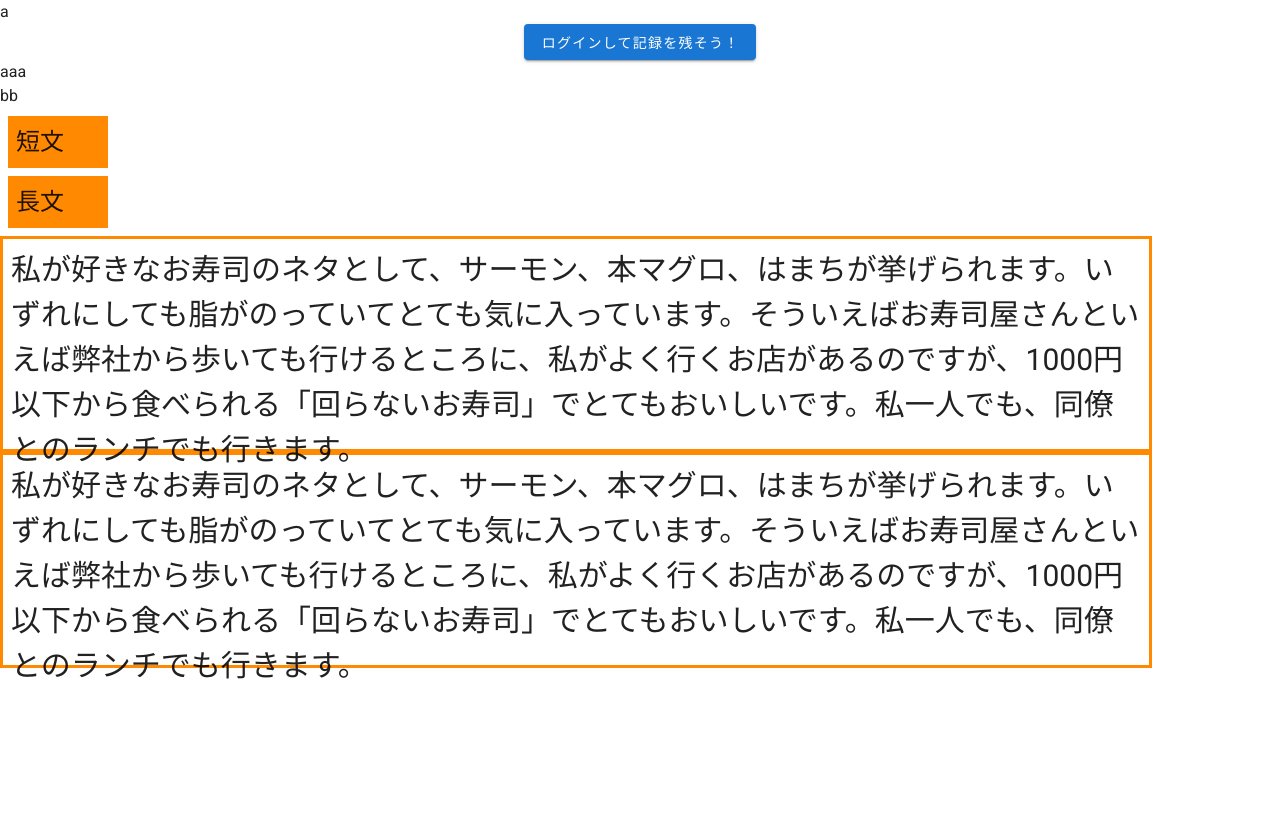
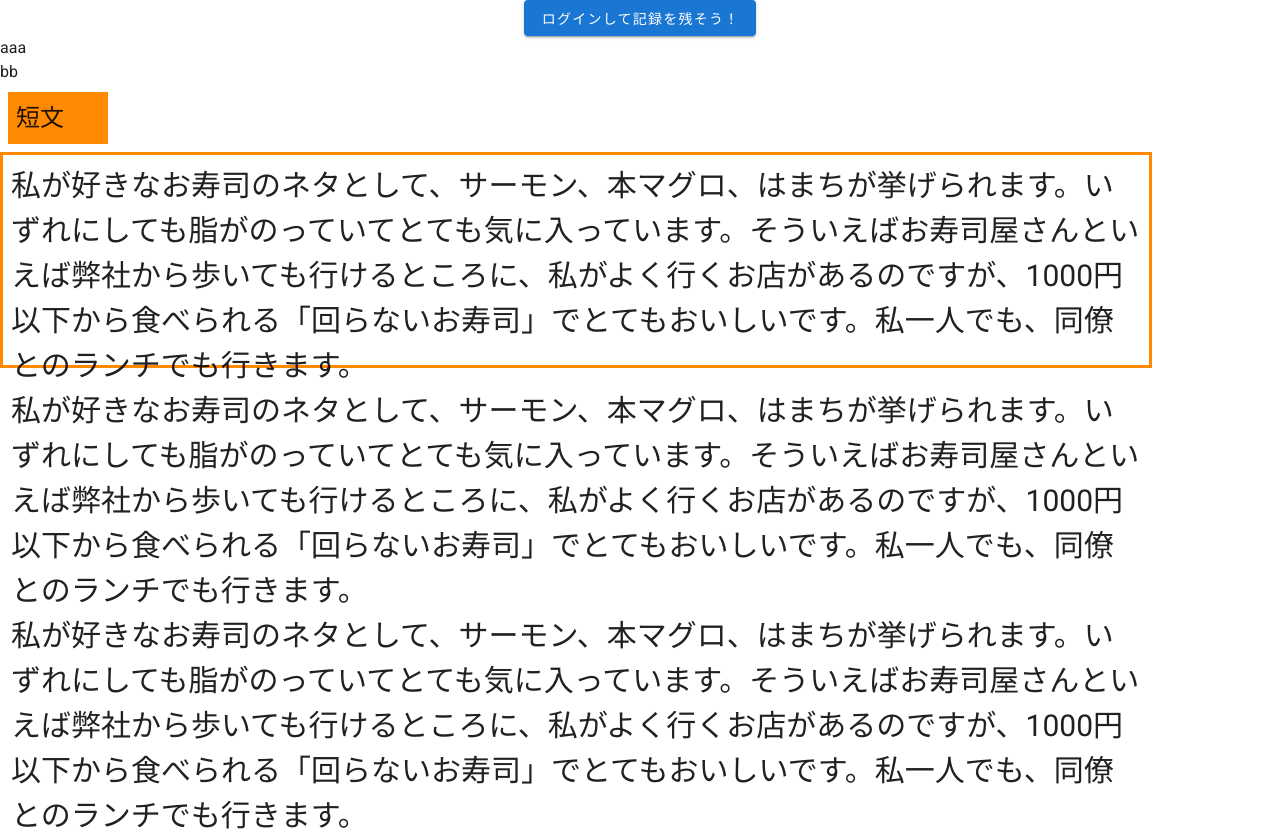
Before and after one commit to yskms/1023_flag_app_v2, a Vue app: page /test in a window 1280 px wide. Before the commit the page ends 800 px from the top, so only its background shows below. Built offline with nearby package versions, Linux system fonts and the light colour scheme.

Commit message:
AutoResizeエラー出るから一旦保留します

```diff
--- a/src/views/TestView.vue
+++ b/src/views/TestView.vue
@@ -74,13 +74,14 @@
   },
 
   selectLong() {
-    const textElem = document.getElementsByClassName("soto")
+    const textElem = document.getElementById("soto")
     textElem.innerText = this.longText;
     this.resize();
   },
 
-  resize() {
-    const textElem = document.getElementsByClassName("soto")
+  resize(t) {
+    console.log(t)
+    const textElem = document.getElementById(t)
     /* 文字数が少なくなったときのため、フォントサイズを戻せるようにします。
     他にstyleの属性があればfont-sizeに関するところを除いてstyleに上書きしましょう。
     今回はないのでstyle属性ごと削除します。*/
@@ -98,31 +99,30 @@
       // textElem.setAttribute("style", `font-size: ${size}px`); // こちらも可能
     }
   },
-
-  //ブラウザを開いたとき
-  // selectShort();
-
-  //ウインドウサイズを変えたとき
-  // window.addEventListener('resize', () => {
-  //   resize();
-  // }),
-
-
     }
   }
 </script>
 
 <template>
 <div>
-  a
   <AuthComp/>
   <button @click="test2()">aaa</button>
   <body>
     bb
-    <div class="button" @click="selectShort()">短文</div>
-    <div class="button" @click="selectLong()">長文</div>
-    <div class="soto">{{longText}}</div>
-    <div class="soto">{{longText}}</div>
+    <div class="button" @click="resize('a100')">短文</div>
+    <!-- <div class="button" @click="selectLong()">長文</div> -->
+    <!-- <div class="soto">{{longText}}</div> -->
+    <div id="a100">
+      <div>
+        {{longText}}
+      </div>
+      <div>
+        {{longText}}
+      </div>
+      <div>
+        {{longText}}
+      </div>
+    </div>
   </body>
 </div>
 </template>
@@ -135,7 +135,7 @@
     font-size: 24px;
     background-color: #ff8900;
   }
-.soto {
+#a100 {
     width: 90%;
     height: 216px;
     font-size: 30px;
--- a/src/views/TimeAttack.vue
+++ b/src/views/TimeAttack.vue
@@ -103,6 +103,7 @@ export default {
         this.timebar = this.timebar - 1
         }, 100)
       console.log(this.timerId)
+      this.autoResize(this.quizArr)
       // setTimeout(()=>{
       //   clearInterval(timerId)
       //   this.$store.commit('setPush',this.score)
@@ -272,6 +273,9 @@ export default {
             this.isNoMiss = true
             this.isReverseQuiz ? this.nextQuiz1() : this.nextQuiz2()
             this.isReverseQuiz = !this.isReverseQuiz
+            setTimeout(()=>{this.isReverseQuiz ? this.autoResize(this.quizArr) : this.autoResize(this.quizArr2)
+            },500)
+
           },500)
         }else{
           this.isFuseikai = true  //ばつを表示して、消す
@@ -293,6 +297,8 @@ export default {
             this.isNoMiss = true
             this.isReverseQuiz ? this.nextQuiz1() : this.nextQuiz2()
             this.isReverseQuiz = !this.isReverseQuiz
+            setTimeout(()=>{this.isReverseQuiz ? this.autoResize(this.quizArr) : this.autoResize(this.quizArr2)
+            },500)
           },500)
         }else{
           this.isFuseikai = true  //ばつを表示して、消す
@@ -305,6 +311,37 @@ export default {
         }
       }
       },
+
+
+
+      autoResize(arr){
+        for(let i=0;i<arr.length;i++){
+
+            console.log(arr)
+            console.log(arr[i].id)
+            console.log(`a${arr[i].id}`)
+            const textElem = document.getElementById(`a${arr[i].id}`)
+            /* 文字数が少なくなったときのため、フォントサイズを戻せるようにします。
+            他にstyleの属性があればfont-sizeに関するところを除いてstyleに上書きしましょう。
+            今回はないのでstyle属性ごと削除します。*/
+            // this.textElem.removeAttribute('style');
+            console.log(textElem)
+            console.log(textElem.getBoundingClientRect().width , textElem.scrollWidth);
+            for (
+              let size = 20;
+              textElem.getBoundingClientRect().width < textElem.scrollWidth && size > 10;
+              size -= 1
+              /* 文字がはみ出すサイズが存在していたので、1ずつ減らすのを3ずつ減らすという少し速いペースでフォントサイズを小さくしてみました。
+              こちらには正解不正解はなく、場合によって調整して遊んでみてください。*/
+              ) {
+              textElem.style.fontSize = size + "px";
+              // textElem.setAttribute("style", `font-size: ${size}px`); // こちらも可能
+            }
+        }
+      },
+
+
+
     backToHome(){
       this.$router.push('/')
     },
@@ -526,13 +563,8 @@ export default {
     <!-- <ul class="choice"> -->
       <div v-for="(q,index) in quizArr" :key="index" class="choice_vfor">
 
-        <div class="select_btn" @click="rockAnser(q.id)">
+        <div class="select_btn" @click="rockAnser(q.id)" :id="`a${(q.id)}`">
               <!-- ボタンにvibeクラスを付与。 -->
-              <!-- <v-btn
-
-                color="success"
-                dark
-              > -->
               <button :class="{ vibe: isVibe[q.id] }">
                 {{q.nameJ}}
               </button>
@@ -545,7 +577,7 @@ export default {
     <!-- <ul class="choice"> -->
       <div v-for="(q,index) in quizArr2" :key="index" class="choice_vfor">
 
-        <div class="select_btn" @click="rockAnser(q.id)">
+        <div class="select_btn" @click="rockAnser(q.id)" :id="`a${(q.id)}`">
               <!-- ボタンにvibeクラスを付与。 -->
 
               <button :class="{ vibe: isVibe[q.id] }">
@@ -703,8 +735,15 @@ export default {
   padding: 10px 15px;
   background-color: green;
   color: white;
-  width: 80%;
+  width: 40%;
   text-align: center;
   white-space: nowrap;
+  height: 50px;
+}
+#a72 {
+    width: 80%;
+    /* height: 216px; */
+    font-size: 20px;
+    padding:8px;
 }
 </style>
```
